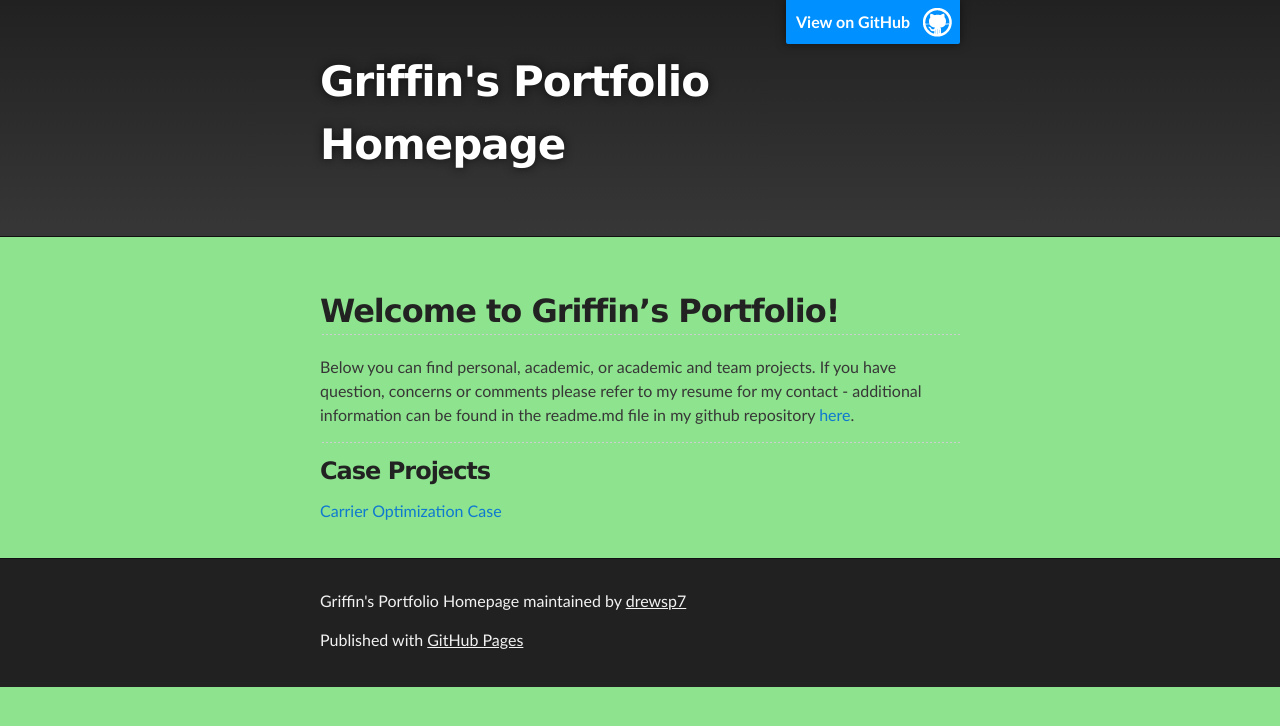
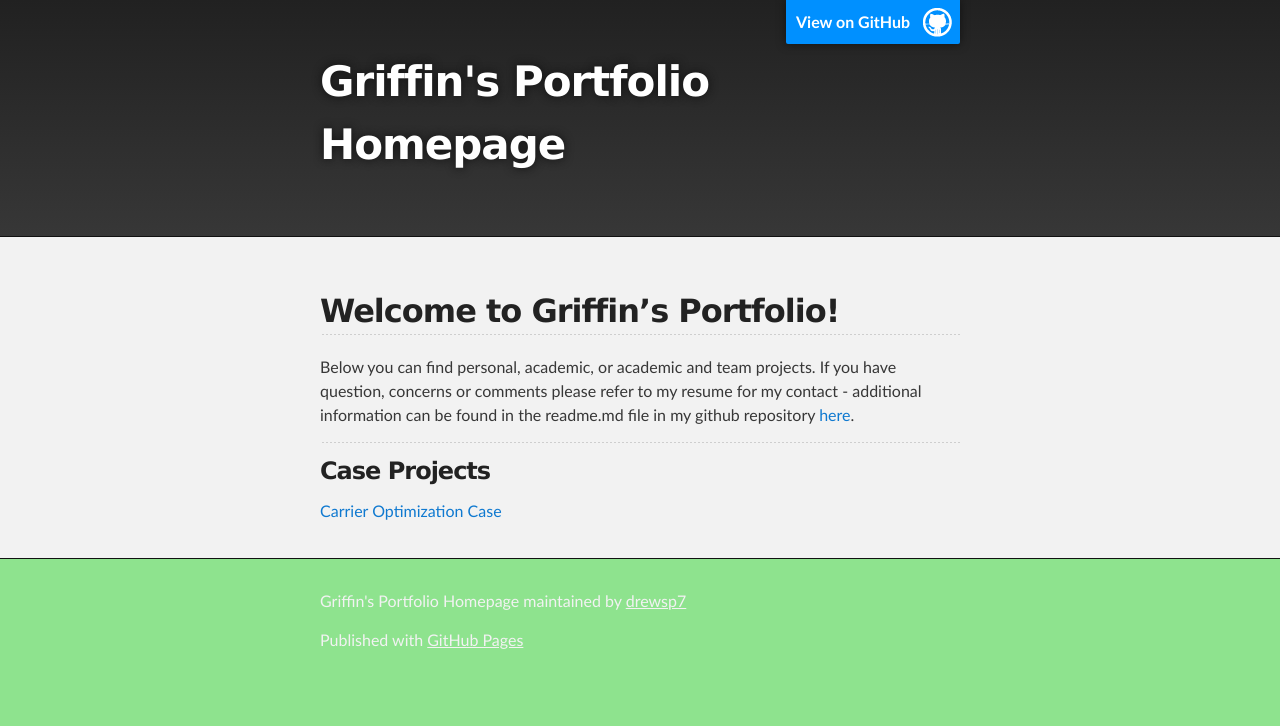
Before and after one commit to drewsp7/griffinsalyer.github.io, a Jekyll site: the page built from index.md, in a window 1280 px wide. Shown: the top 726 px of the page. Built offline with Jekyll 4.4.1, drawn with Linux system fonts in a browser that asks for light colours; our own code applies the rules of GitHub Pages for plain Markdown files; the repository's description, which GitHub fills in, is left out.

Commit message:
Update jekyll-theme-slate.scss

```diff
--- a/_sass/jekyll-theme-slate.scss
+++ b/_sass/jekyll-theme-slate.scss
@@ -354,7 +354,7 @@ Full-Width Styles
 }
 
 #main_content_wrap {
-  background: #8ee38e; // f2f2f2
+  background: #f2f2f2; // f2f2f2 - Main content area (white)
   border-top: 1px solid #111;
   border-bottom: 1px solid #111;
 }
@@ -364,7 +364,7 @@ Full-Width Styles
 }
 
 #footer_wrap {
-  background: #212121; // 212121
+  background: #8ee38e; // 212121
 }
 
 
```
